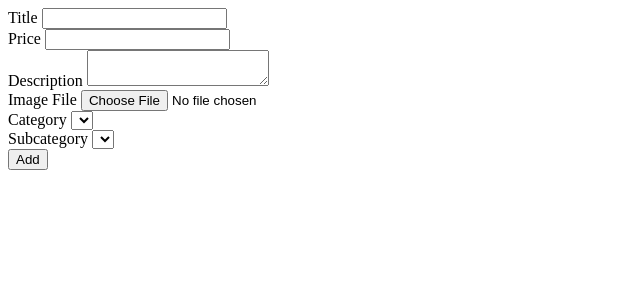
After one commit to pawelszopa/webshop, a Flask app: template alegrosz/templates/add.html in a window 1280 px wide. The commit adds this page. Shown: the top 300 px of the page, without its empty margins (0-640 px from the left). Run offline with Flask 2, Linux system fonts and the light colour scheme; the template is opened without the code that fills it: values that come from a table or form of the project are taken from there, others are empty; parts of the project's set-up code (start-up, migrations or seed data) failed here and were passed over; some libraries are stand-ins or nearby versions.

Commit message:
adding to DB set

```diff
--- a/alegrosz/__init__.py
+++ b/alegrosz/__init__.py
@@ -4,8 +4,13 @@ from flask import Flask, g
 def create_app():
     alegrosz = Flask(__name__)
 
+    alegrosz.config.from_object('alegrosz.config.DevelopmentConfig')
+
     from .views import bp_main
+    from .views import bp_item
+
     alegrosz.register_blueprint(bp_main)
+    alegrosz.register_blueprint(bp_item)
 
     # this decorator before it will be closed ctr c this function will happened
     @alegrosz.teardown_appcontext
--- /dev/null
+++ b/alegrosz/forms/__init__.py
@@ -0,0 +1 @@
+from alegrosz.forms.item_forms import ItemForm, NewItemForm, EditItem, DeleteItem
--- /dev/null
+++ b/alegrosz/forms/item_forms.py
@@ -0,0 +1,30 @@
+from flask_wtf import FlaskForm
+from flask_wtf.file import FileAllowed
+from wtforms import StringField, FloatField, TextAreaField, FileField, SelectField, SubmitField
+from wtforms.validators import InputRequired, DataRequired, Length
+
+
+class ItemForm(FlaskForm):
+    title = StringField('Title',
+                        validators=[InputRequired("Input is required"), DataRequired("Data is required"),
+                                    Length(min=5, max=20, message="Input must be between 5 and 20 characters long")])
+    price = FloatField('Price')
+    description = TextAreaField("Description",
+                                validators=[InputRequired("Input is required"), DataRequired("Data is required"),
+                                            Length(min=5, max=40,
+                                                   message="Input must be between 5 and 20 characters long")])
+    image = FileField('Image File', validators=[FileAllowed(['jpg', 'jpeg', 'png'], message="Images only.")])
+
+
+class NewItemForm(ItemForm):
+    category = SelectField('Category', coerce=int)
+    subcategory = SelectField('Subcategory', coerce=int)
+    submit = SubmitField("Add")
+
+
+class EditItem(ItemForm):
+    submit = SubmitField("Add")
+
+
+class DeleteItem(FlaskForm):
+    submit = SubmitField("Delete")
--- /dev/null
+++ b/alegrosz/templates/add.html
@@ -0,0 +1,26 @@
+{% extends "_base.html" %}
+
+{% from "form_field_macros.html" import form_field %}
+
+{% block content %}
+
+<form action="" method="post" novalidate>
+    {{ form.hidden_tag() }}
+
+    {{ form_field(form.title) }}
+    {{ form_field(form.price) }}
+    {{ form_field(form.description) }}
+    {{ form_field(form.image) }}
+    {{ form_field(form.category) }}
+    {{ form_field(form.subcategory) }}
+    {{ form.submit }}
+
+
+
+
+
+
+</form>
+
+
+{% endblock %}
--- /dev/null
+++ b/alegrosz/templates/form_field_macros.html
@@ -0,0 +1,16 @@
+{% macro form_field(field) -%}
+    <div class="col-mb-3">
+        {{ field.label(class="form-label") }}
+
+             {{ field(class="form-control")}}
+
+                {% for error in field.errors %}
+                    {{ error }}<br>
+                {% endfor %}
+
+
+
+    </div>
+
+
+{%- endmacro %}
--- a/alegrosz/templates/index.html
+++ b/alegrosz/templates/index.html
@@ -10,8 +10,8 @@
             {{ item.description }}
             {{ item.price }}
             {{ item.image }}
-            {{ item.category }}
-            {{ item.subcategory }}
+            {{ item.category_name }}
+            {{ item.subcategory_name }}
         </li>
     {% endfor %}
 </ul>
--- a/alegrosz/views/__init__.py
+++ b/alegrosz/views/__init__.py
@@ -1 +1,2 @@
 from alegrosz.views.main_views import bp_main
+from alegrosz.views.item_view import bp_item
--- a/requirements.txt
+++ b/requirements.txt
@@ -1,6 +1,8 @@
 click==7.1.2
 Flask==1.1.2
+Flask-WTF==0.14.3
 itsdangerous==1.1.0
 Jinja2==2.11.2
 MarkupSafe==1.1.1
 Werkzeug==1.0.1
+WTForms==2.3.3
```
Also changed, not shown: alegrosz/views/item_view.py (added, +42 -0 lines), 1 other file.
